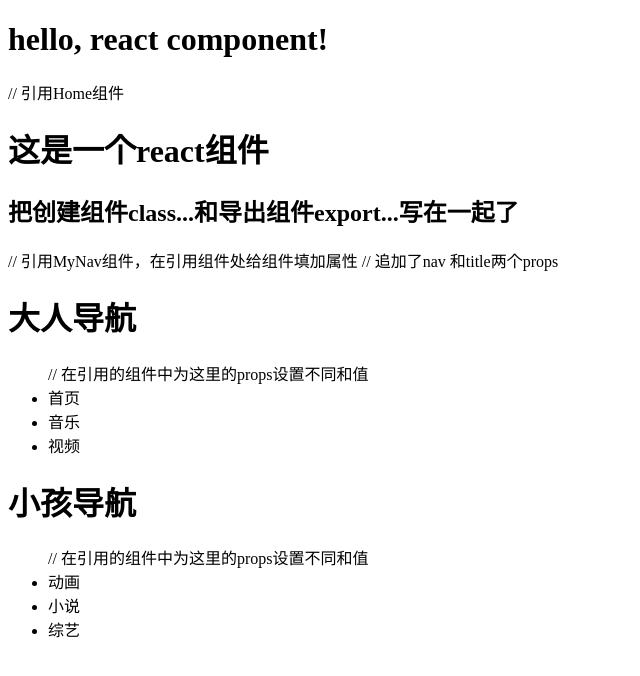
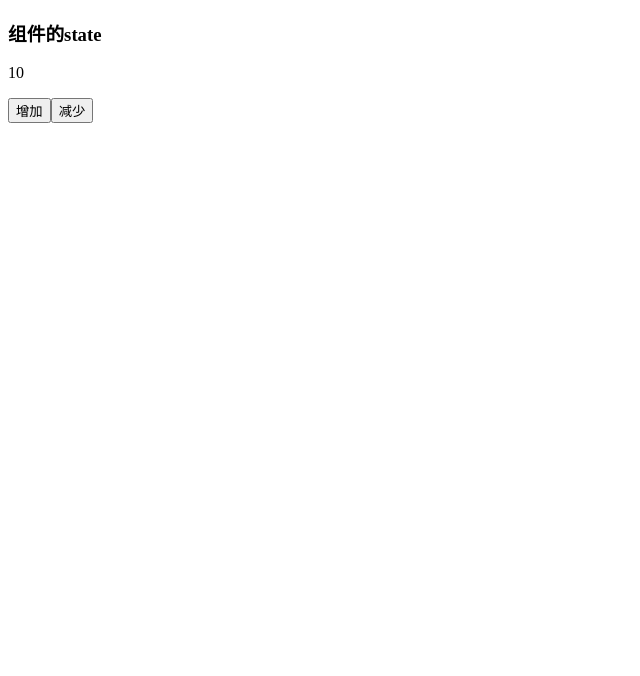
Before and after one commit to shirui0413/study-react, a React (Create React App) app: page / in a window 1280 px wide. Shown: the top 676 px of the page, without its empty margins (0-640 px from the left). Built offline with nearby package versions, Linux system fonts and the light colour scheme.

Commit message:
a sample for state

```diff
--- /dev/null
+++ b/src/StateComponent.jsx
@@ -0,0 +1,57 @@
+import React from "react";
+
+export default class StateComponet extends React.Component {
+    /**
+     *  组件中的状态 state
+     *  以前我们操作页面的元素的变化，是通过修改DOM，操作DOM
+     *  在React框架，不推荐操作DOM，通过修改state来操作页面元素的变化
+     */
+
+    // 定义state
+    constructor(props){
+        // 因为在这里重新定义的constructor，所以为了不影响props的功能，需要把props传给父class
+        super(props);
+
+        // 定义state
+        this.state = {
+            count : 10,
+            // 可以定义复数个，用 ， 隔开
+        }
+    }
+
+    increment () {
+        // React规定修改state时用setState
+        this.setState({
+            // 和定义时的赋值写法一样
+            count : this.state.count += 1,
+        })
+    }
+
+    discrement () {
+        // React规定修改state时用setState
+        this.setState({
+            // 和定义时的赋值写法一样
+            count : this.state.count -= 1,
+        })
+    }
+
+    render(){
+        return (
+            <div>
+                <h3>组件的state</h3>
+
+
+                <div>
+                {
+                    /** state的使用 */
+                    this.state.count
+                }
+                </div>
+                <p></p>
+                {/* 为按钮定义点击property*/}
+                <button onClick={this.increment.bind(this)}>增加</button>
+                <button onClick={this.discrement.bind(this)}>减少</button>
+            </div>
+        )
+    }
+}
--- a/src/app.jsx
+++ b/src/app.jsx
@@ -3,6 +3,8 @@ import React from "react";
 
 // 在app中引用Home， 组件之间可以相互引用
 import Home from './Home';
+import StateComponet from "./StateComponent";
+
 
 // 在app中引用MyNav
 import MyNav from "./MyNav";
@@ -19,6 +21,7 @@ class App extends React.Component {
     render () {
         return (
         <div>
+            {/*
             <h1> hello, react component!</h1>
             // 引用Home组件
             <Home/>
@@ -26,6 +29,8 @@ class App extends React.Component {
             // 追加了nav 和title两个props
             <MyNav nav = {nav1} title = "大人导航"/>
             <MyNav nav = {nav2} title = "小孩导航"/>
+            */}
+            <StateComponet/>
         </div>
         )
 
```
